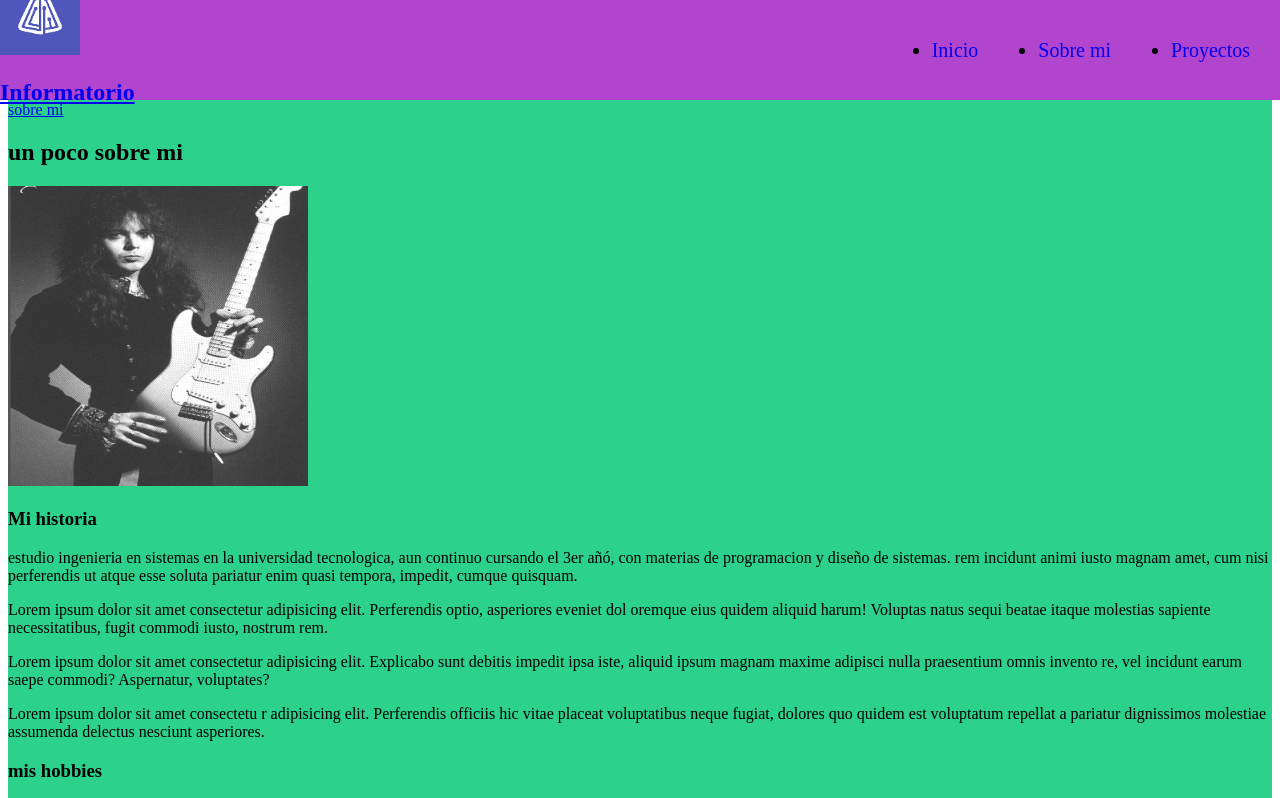
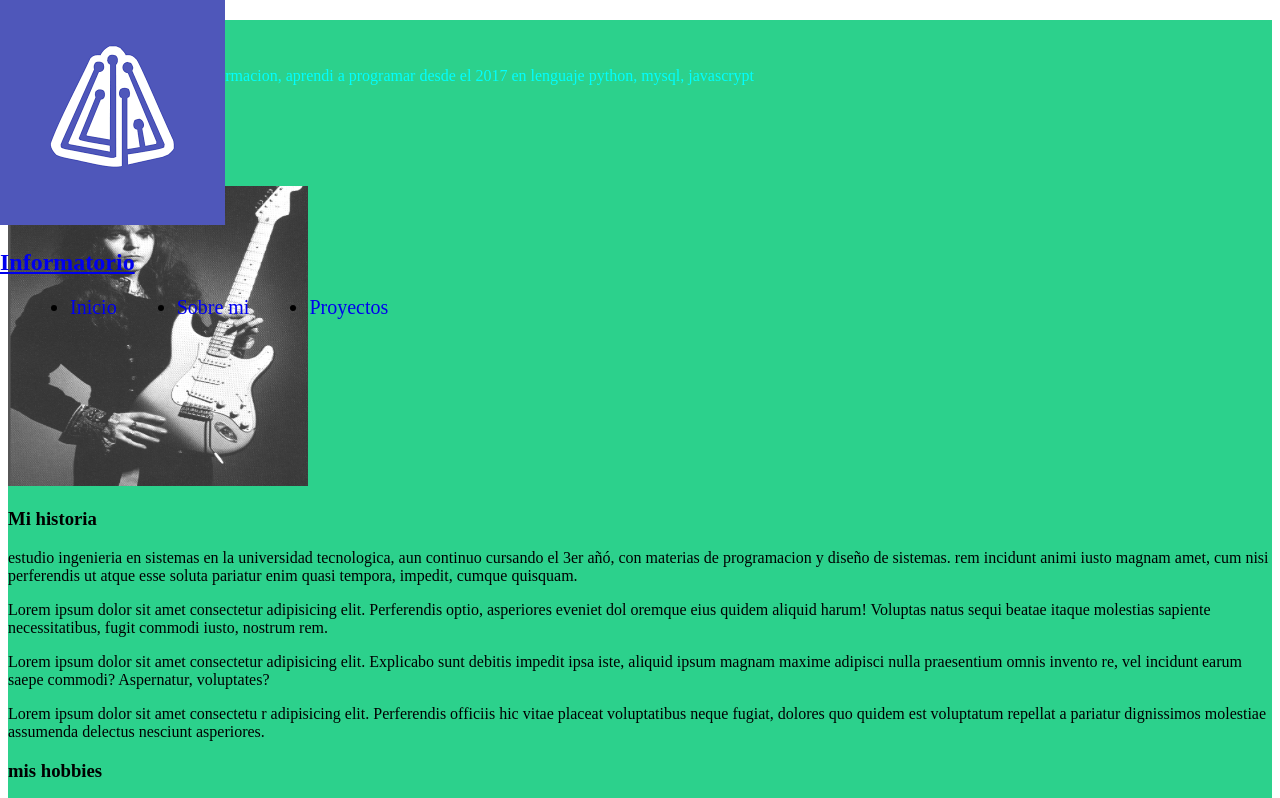
Before and after one commit to Aspros33/nuevorepo, a plain HTML site: page index.html in a window 1280 px wide. Shown: the top 798 px of the page. Drawn offline with Linux system fonts and the light colour scheme.

Commit message:
cuarto comit

```diff
--- a/style.css
+++ b/style.css
@@ -1,15 +1,5 @@
-.imagen_titulo{ width: 80px;
-    height: 80px;
-}
-.navegacion {
-    display: flex;
-    height: 100px;
-    background-color: rgb(178, 69, 206);
-    align-items: center;
-    justify-content: space-between;
 
-}
-
+.encabezado{ width: 500px;}
 .principal{
     background-color:rgb(44, 209, 140) ;
 
```
